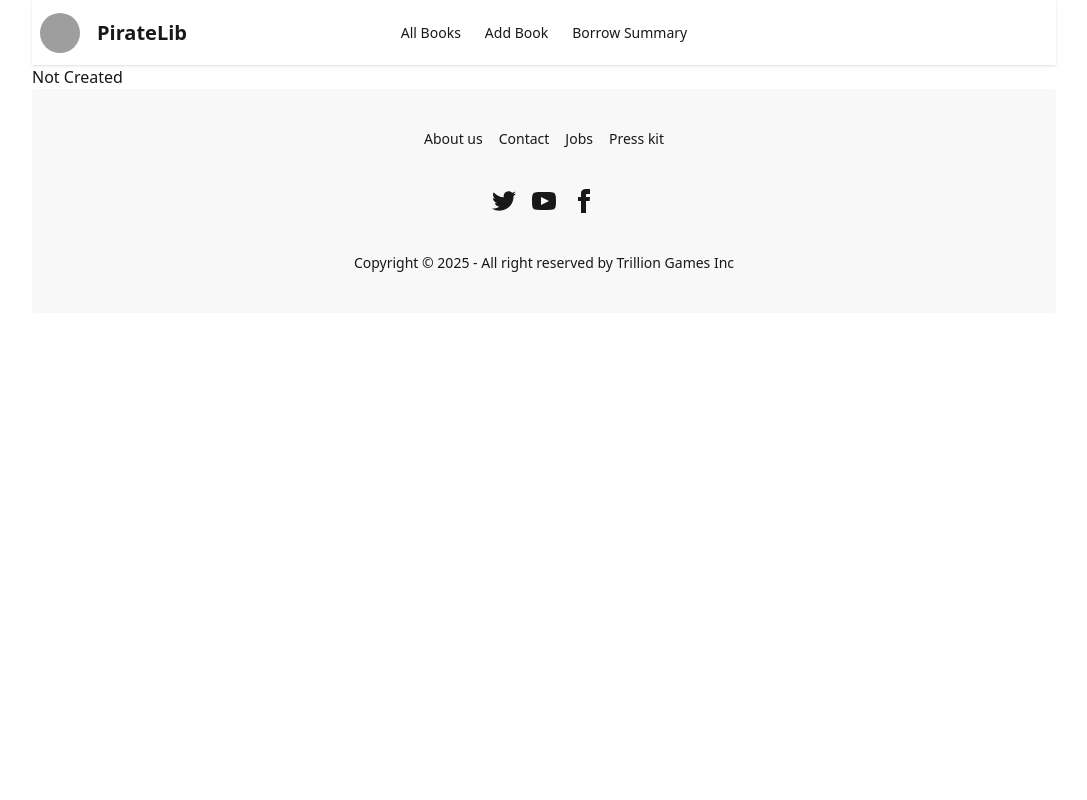
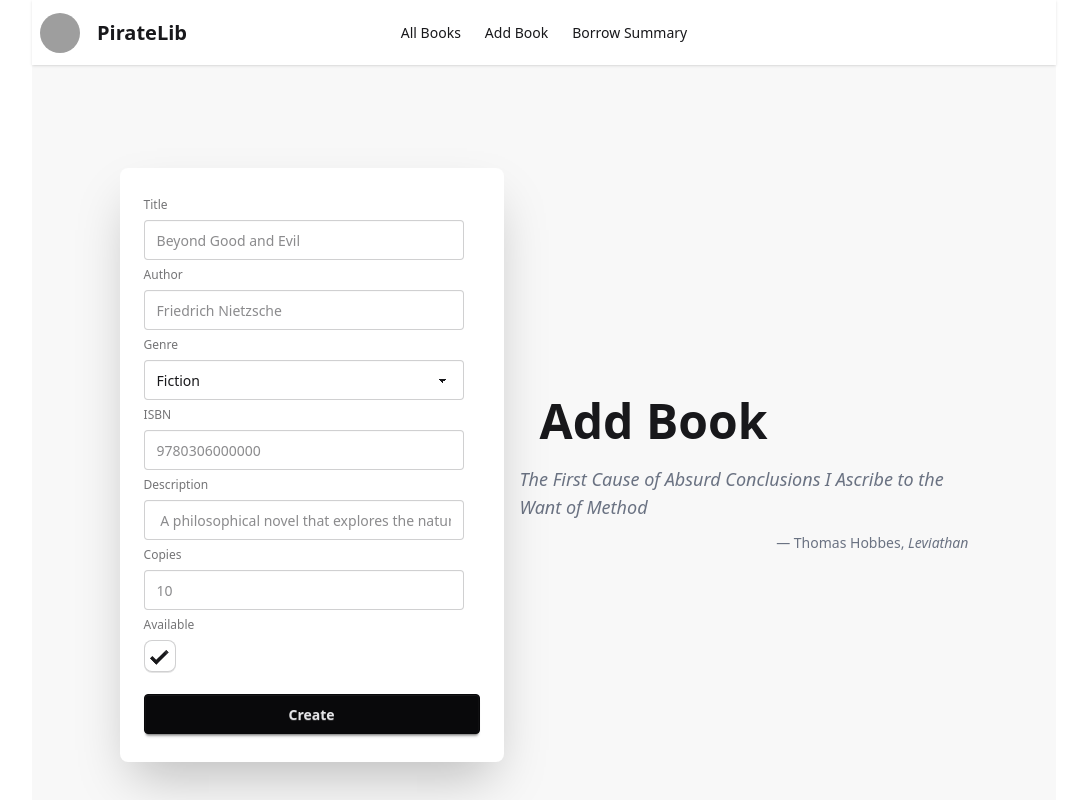
Before and after one commit to DexZed/urban-waddle, a React (Vite) app in the folder assignment-4/: page /create-book in a window 1280 px wide. Shown: the top 800 px of the page, without its empty margins (96-1183 px from the left). Built offline with nearby package versions, Linux system fonts and the light colour scheme; grey boxes are pictures that could not be loaded.

Commit message:
`Added lazy imports and replaced placeholder elements with actual components in main.tsx`

```diff
--- a/assignment-4/src/main.tsx
+++ b/assignment-4/src/main.tsx
@@ -4,19 +4,25 @@ import "./index.css";
 import App from "./App.tsx";
 import { createBrowserRouter, RouterProvider } from "react-router";
 import SuspenseWrapper from "./layout/withSuspense.tsx";
+import  { Provider } from "react-redux";
+import { store } from "./app/store.ts";
 
-const placeHolderImport= lazy(()=>import("./layout/withSuspense.tsx"))
-
+const Library = lazy(() => import("./pages/Library.tsx"));
+const CreateBook = lazy(() => import("./pages/CreateBook.tsx"));
+const Borrow = lazy(() => import("./pages/Borrow.tsx"));
+const BookDetails = lazy(() => import("./pages/BookDetails.tsx"));
+const Summary = lazy(() => import("./pages/Summary.tsx"));
+const EditBook = lazy(() => import("./pages/EditBook.tsx"));
 const router = createBrowserRouter([
   {
     path: "/",
-    element: <App />,
+    element: <SuspenseWrapper><App /></SuspenseWrapper>,
     children: [
       {
         index: true,
         element: (
           <SuspenseWrapper>
-            <div>Not Created</div>
+            <Library/>
           </SuspenseWrapper>
         ),
       },
@@ -24,7 +30,7 @@ const router = createBrowserRouter([
         path: "create-book",
         element: (
           <SuspenseWrapper>
-            <div>Not Created</div>
+            <CreateBook/>
           </SuspenseWrapper>
         ),
       },
@@ -32,7 +38,7 @@ const router = createBrowserRouter([
         path: "edit-book/:id",
         element: (
           <SuspenseWrapper>
-            <div>Not Created</div>
+            <EditBook/>
           </SuspenseWrapper>
         ),
       },
@@ -40,7 +46,7 @@ const router = createBrowserRouter([
         path: "borrow/:id",
         element: (
           <SuspenseWrapper>
-            <div>Not Created</div>
+           <Borrow/>
           </SuspenseWrapper>
         ),
       },
@@ -48,7 +54,7 @@ const router = createBrowserRouter([
         path: "books/:id",
         element: (
           <SuspenseWrapper>
-            <div>Not Created</div>
+            <BookDetails/>
           </SuspenseWrapper>
         ),
       },
@@ -56,7 +62,7 @@ const router = createBrowserRouter([
         path: "borrow-summary",
         element: (
           <SuspenseWrapper>
-            <div>Not Created</div>
+           <Summary/>
           </SuspenseWrapper>
         ),
       },
@@ -66,6 +72,10 @@ const router = createBrowserRouter([
 
 createRoot(document.getElementById("root")!).render(
   <StrictMode>
+     <Provider store={store}>
+
     <RouterProvider router={router} />
+     </Provider>,
+
   </StrictMode>
 );
```
